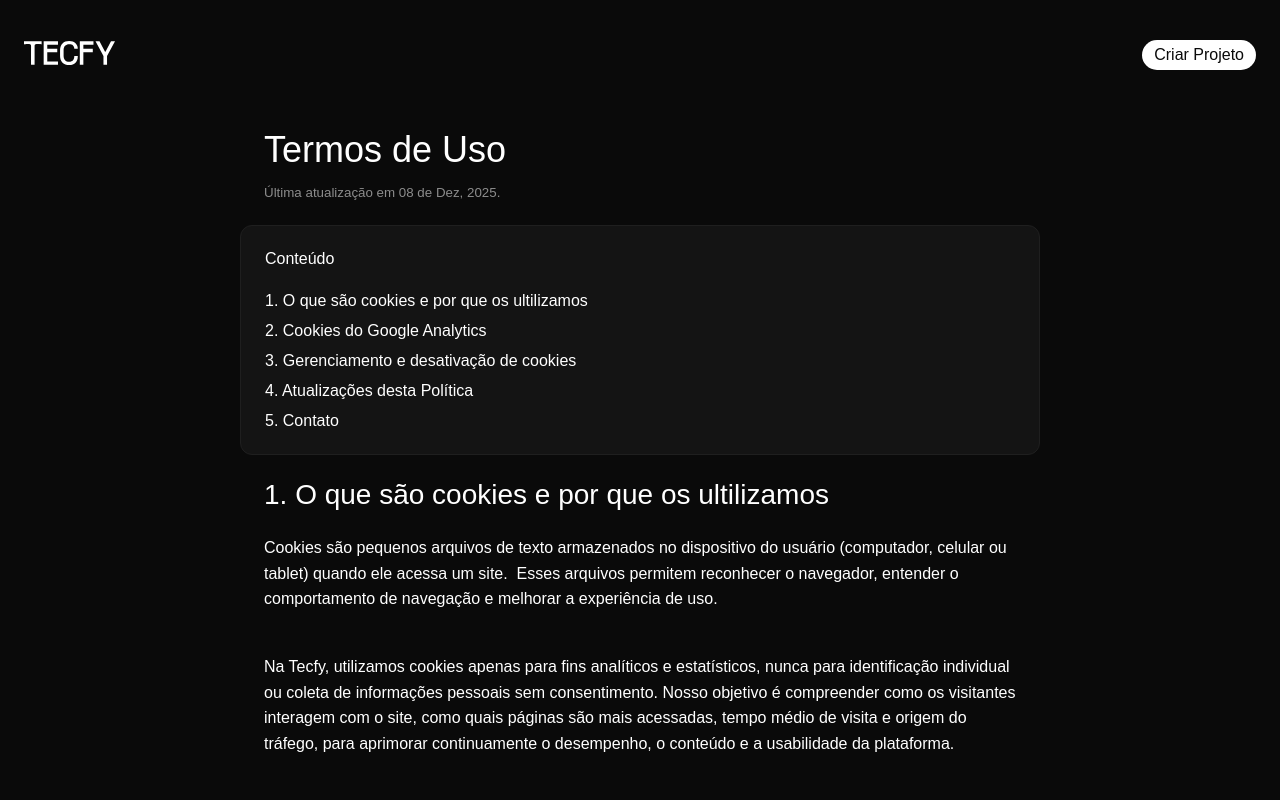
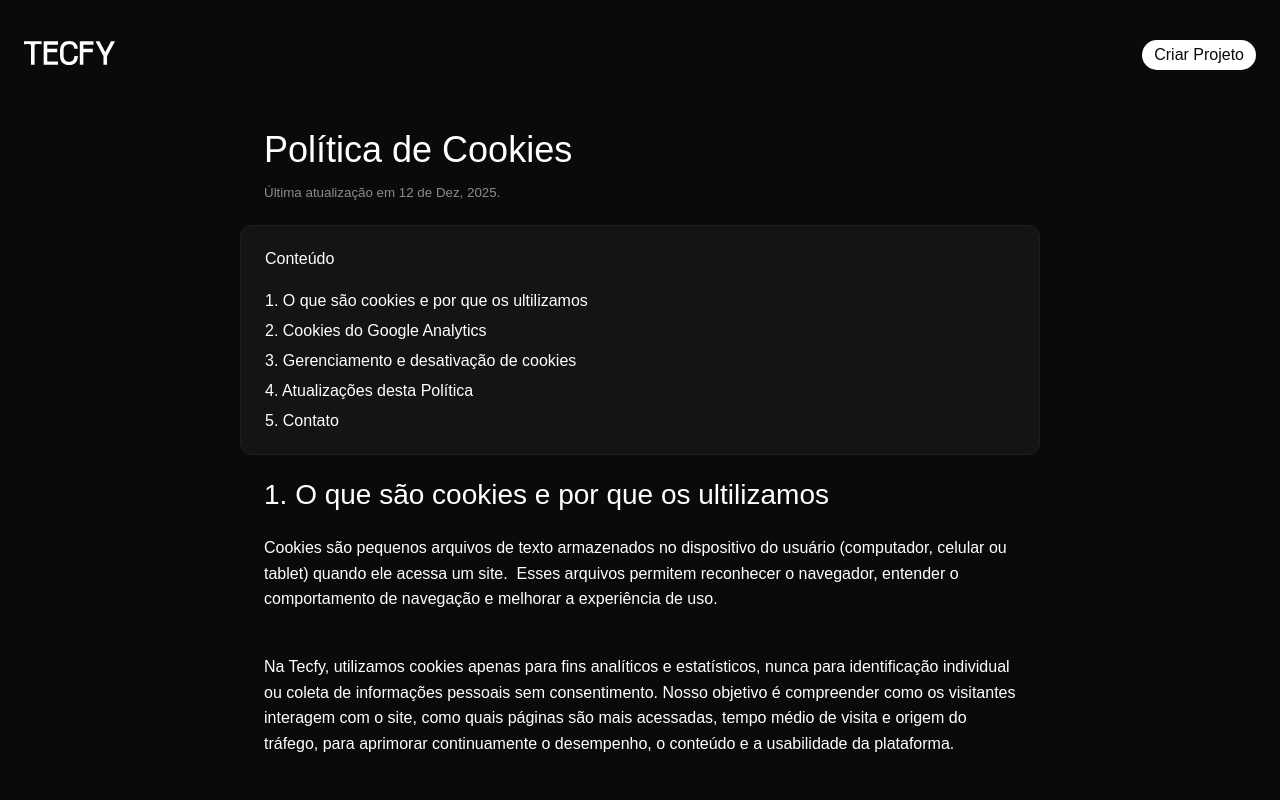
Before and after one commit to MatheusFreitasGabriel/Tecfy-Website, an Angular app: page /politica-de-cookies in a window 1280 px wide. Shown: the top 800 px of the page. Built offline with nearby package versions, Linux system fonts and the light colour scheme; a web font is replaced by a local one.

Commit message:
feat: adição do adOpt e correção do titulo da pagina politica de cookies

```diff
--- a/src/app/pages/politica-cookies/politica-cookies.ts
+++ b/src/app/pages/politica-cookies/politica-cookies.ts
@@ -36,8 +36,8 @@ export interface Termo {
   styleUrl: './politica-cookies.css',
 })
 export class PoliticaCookies {
-  titleSection: string = "Termos de Uso";
-  lastUpdateDate: string = "08 de Dez, 2025";
+  titleSection: string = "Política de Cookies";
+  lastUpdateDate: string = "12 de Dez, 2025";
 
   generateId(text: string): string {
     return text
--- a/src/index.html
+++ b/src/index.html
@@ -25,6 +25,9 @@
 
   <link rel="icon" type="image/x-icon" href="favicon.ico">
   <link href="https://api.fontshare.com/v2/css?f[]=satoshi@400,500,700,900&display=swap" rel="stylesheet" >
+
+  <meta name="adopt-website-id" content="88b861e3-5ff3-4a6c-be05-82a2a90163f3" />
+  <script src="//tag.goadopt.io/injector.js?website_code=88b861e3-5ff3-4a6c-be05-82a2a90163f3" class="adopt-injector"></script>
 </head>
 <script async src="https://www.googletagmanager.com/gtag/js?id=G-JM2DKS9G1B"></script>
 <script>
```
